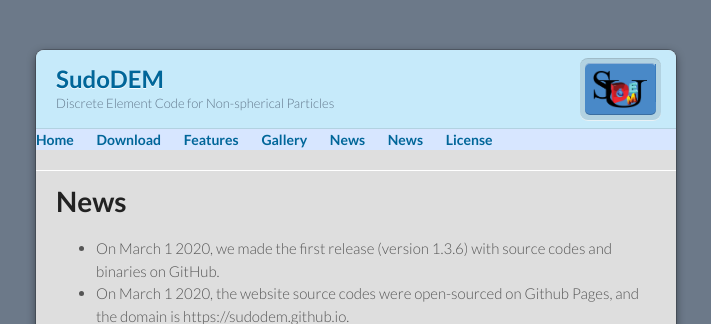
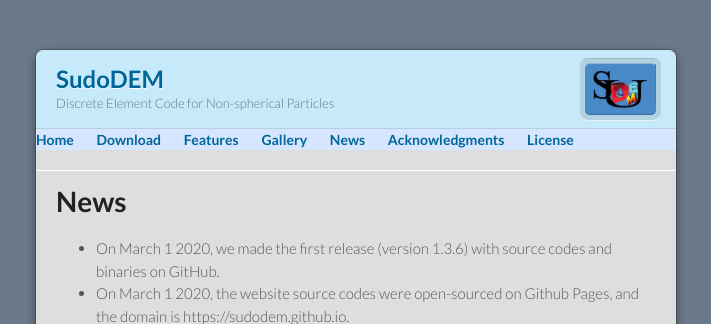
Before and after one commit to SudoDEM/sudodem.github.io, a Jekyll site: the page built from news.md, in a window 1280 px wide. Shown: the top 324 px of the page, without its empty margins (284-995 px from the left). Built offline with Jekyll 4.4.1, drawn with Linux system fonts in a browser that asks for light colours; our own code applies the rules of GitHub Pages for plain Markdown files.

Commit message:
updated webpages

```diff
--- a/_layouts/default.html
+++ b/_layouts/default.html
@@ -45,7 +45,7 @@
           <li><a href="./publications.html">Publications</a></li>
           {% endif %}
           <li><a href="./news.html">News</a></li>
-          <li><a href="./acknowledgments.html">News</a></li>
+          <li><a href="./acknowledgments.html">Acknowledgments</a></li>
           <li><a href="./gpllicense.html">License</a></li>
         </ul>
       </nav>
```
